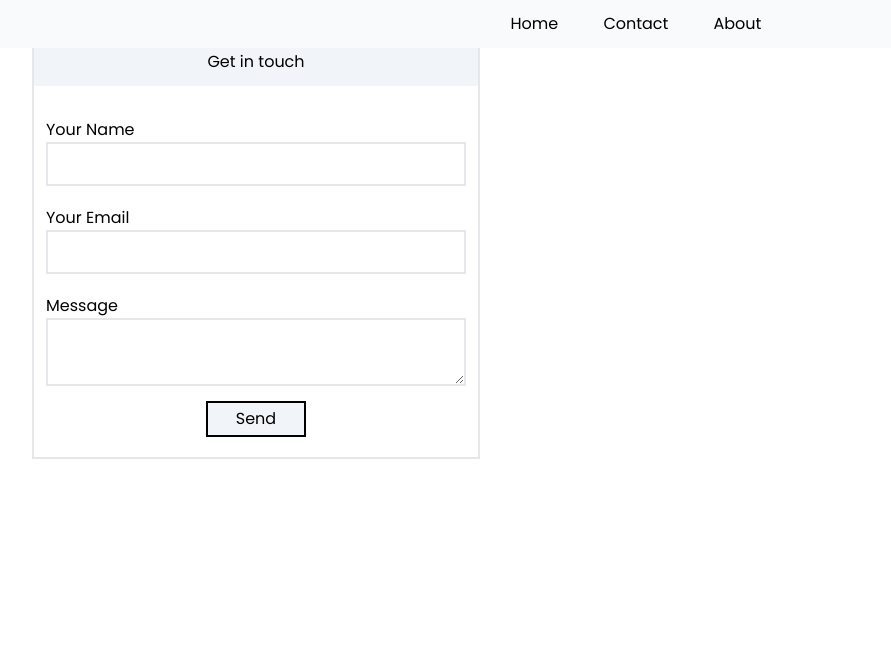
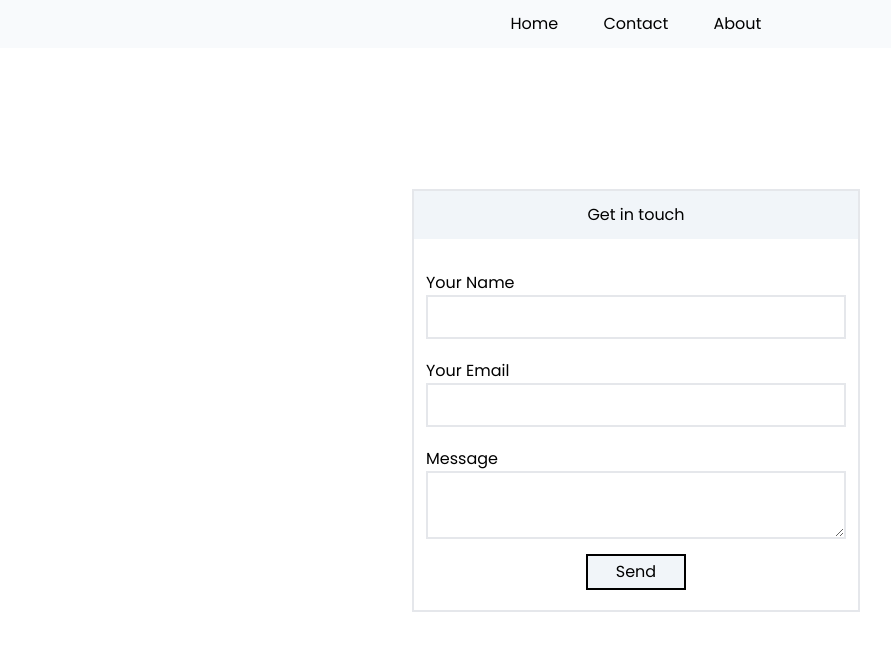
Before and after one commit to Amaterasu10/react-portfolio-vite, a React (Vite) app: page /contact in a window 1280 px wide. Shown: the top 650 px of the page, without its empty margins (4-895 px from the left). Built offline with nearby package versions, Linux system fonts and the light colour scheme.

Commit message:
added grid-center className

```diff
--- a/src/index.css
+++ b/src/index.css
@@ -13,6 +13,10 @@
 
   .center-everything {
     @apply h-screen grid place-content-center place-items-center;
+  }
+
+  .grid-center {
+    @apply grid place-items-center;
   }
 
   .icon {
```
